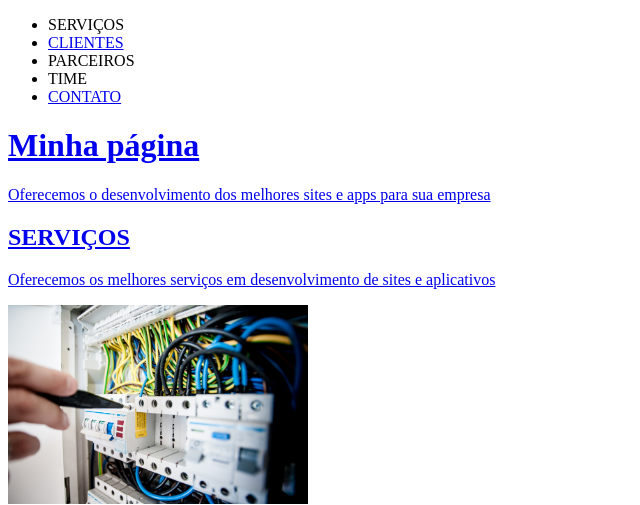
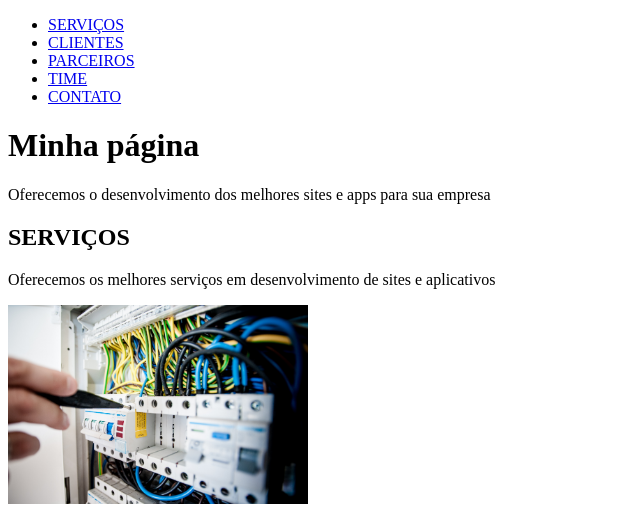
Before and after one commit to lazoliver/aula_html5_css3, a plain HTML site: page index.html in a window 1280 px wide. Shown: the top 505 px of the page, without its empty margins (0-640 px from the left). Drawn offline with Linux system fonts and the light colour scheme; grey boxes are pictures that could not be loaded.

Commit message:
Correções no código

```diff
--- a/index.html
+++ b/index.html
@@ -9,11 +9,11 @@
     <body>
         <nav>
             <ul>
-                <li><a href="#servicos"></a>SERVIÇOS</li>
-                <li><a href="#clientes">CLIENTES</li>
-                <li><a href="parceiros"></a>PARCEIROS</li>
-                <li><a href="time"></a>TIME</li>
-                <li><a href="contato">CONTATO</li>
+                <li><a href="#servicos">SERVIÇOS</a></li>
+                <li><a href="#clientes">CLIENTES</a></li>
+                <li><a href="#parceiros">PARCEIROS</a></li>
+                <li><a href="#time">TIME</a></li>
+                <li><a href="#contato">CONTATO</a></li>
             </ul>
         </nav>
 
```
